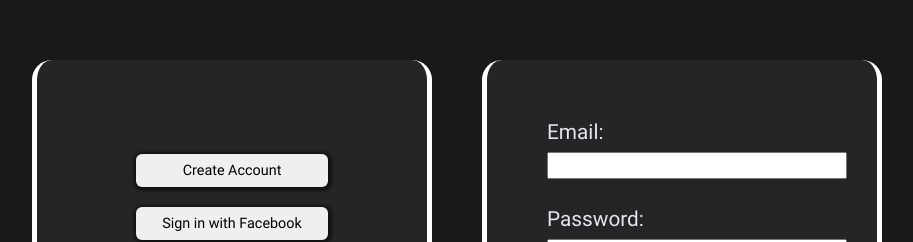
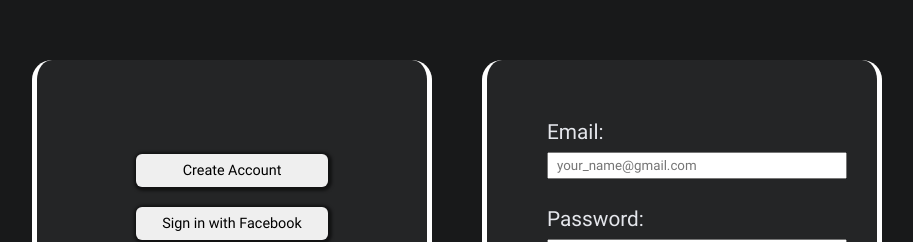
Before and after one commit to fredrikb12/odinbook-client, a React (Create React App) app: page /#/login in a window 1280 px wide. Shown: the part 177-419 px from the top of the page, without its empty margins (183-1096 px from the left). Built offline with nearby package versions, Linux system fonts and the light colour scheme; no server answers.

Commit message:
Add placeholder text to inputs

```diff
--- a/src/components/LoginForm.js
+++ b/src/components/LoginForm.js
@@ -17,6 +17,7 @@ function LoginForm({
         value={formData.username}
         onChange={handleChange}
         name="username"
+        placeholder="your_name@gmail.com"
       />
       <label htmlFor="password">Password:</label>{" "}
       <TextInput
@@ -25,9 +26,7 @@ function LoginForm({
         onChange={handleChange}
         name="password"
       />
-      <StyledLoginButton onClick={handleSubmit}>
-        Sign In
-      </StyledLoginButton>
+      <StyledLoginButton onClick={handleSubmit}>Sign In</StyledLoginButton>
     </StyledLoginForm>
   );
 }
--- a/src/components/Register.js
+++ b/src/components/Register.js
@@ -75,6 +75,7 @@ function Register() {
         value={formData.name}
         onChange={handleChange}
         name="name"
+        placeholder="Your Name"
       />
       {getError(errors, "name")}
       <label htmlFor="username">Email:</label>
@@ -83,6 +84,7 @@ function Register() {
         value={formData.username}
         onChange={handleChange}
         name="username"
+        placeholder="your_name@gmail.com"
       />
       {getError(errors, "username")}
       <label htmlFor="password">Password:</label>
```
